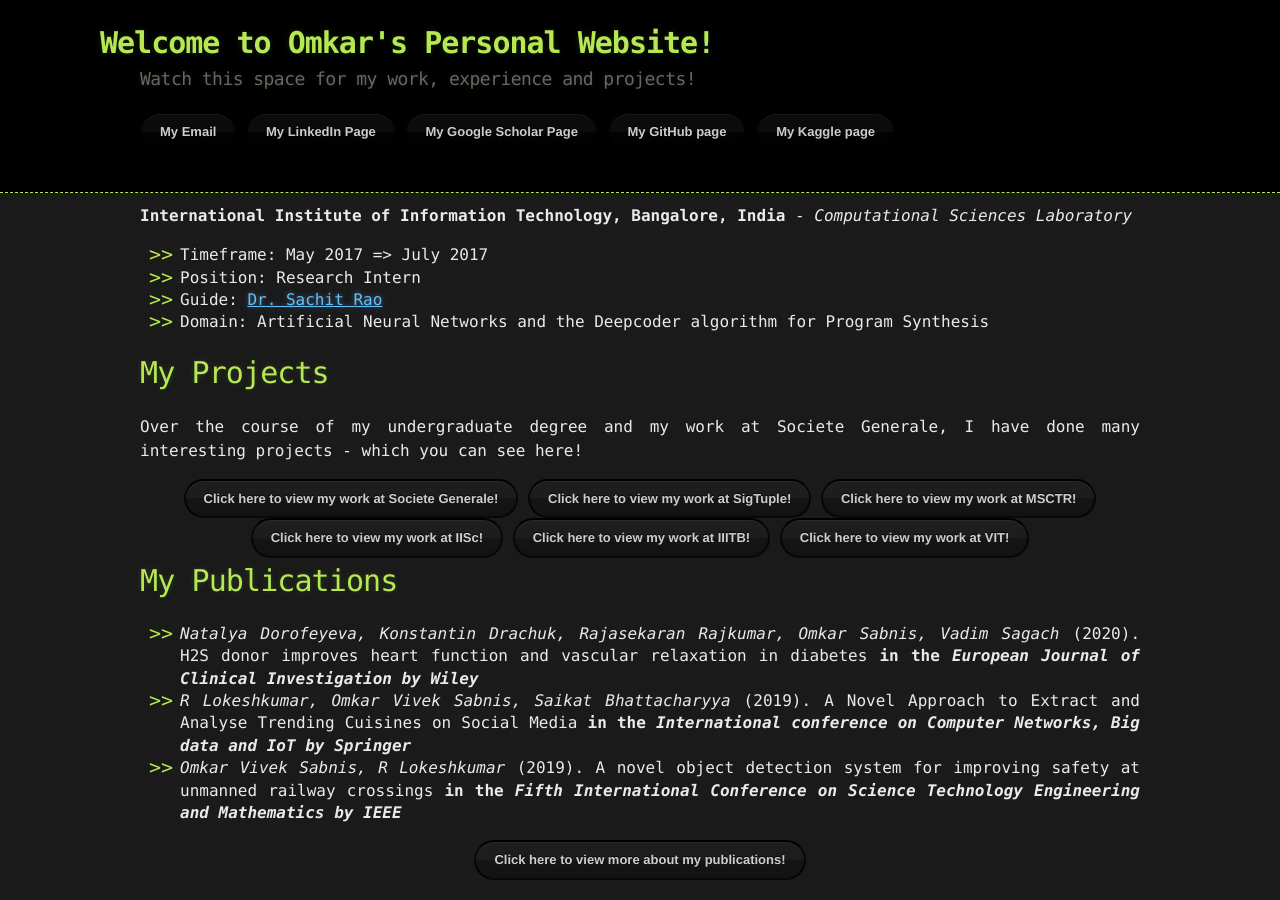
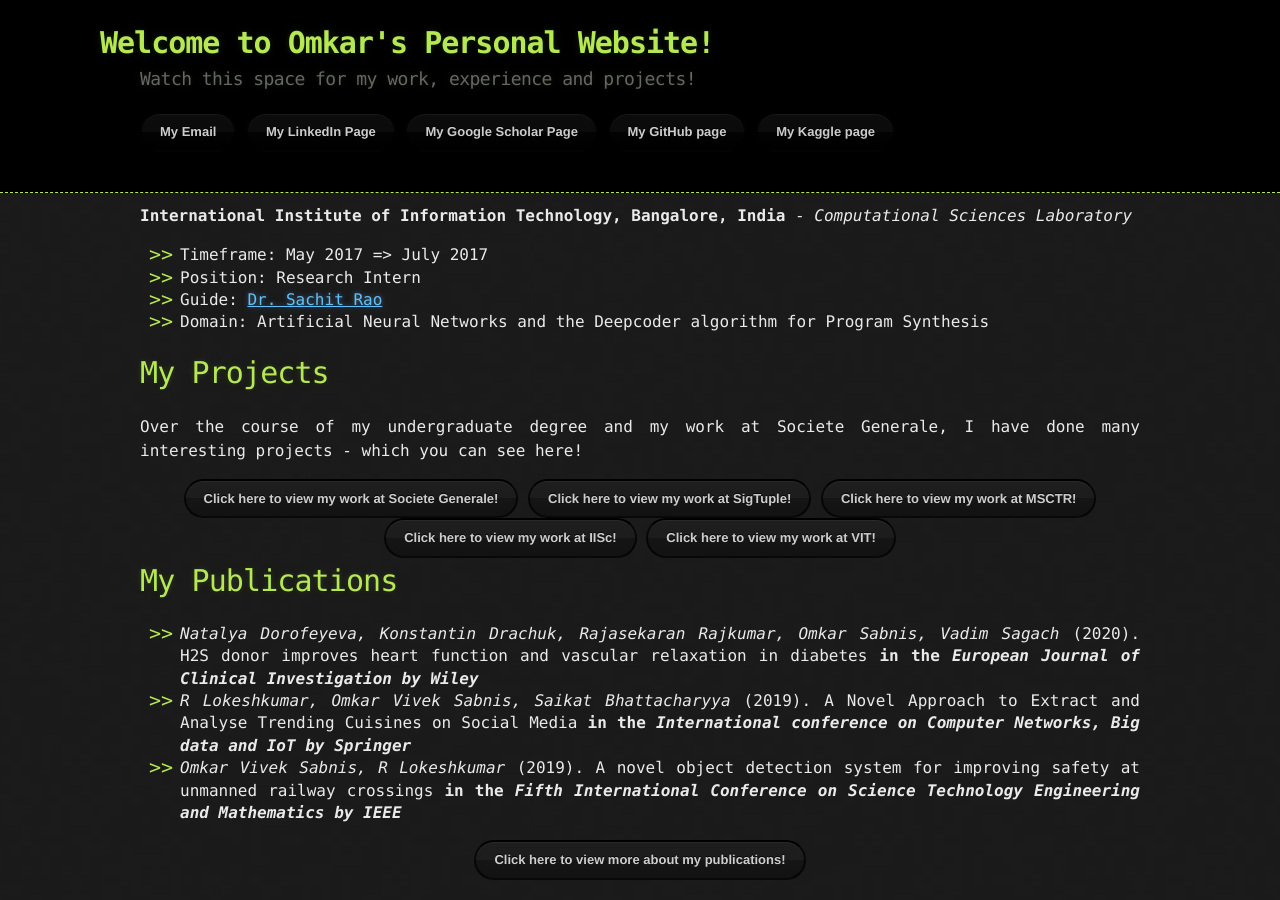
Before and after one commit to osabnis/osabnis.github.io, a Jekyll site: the page built from index.md, in a window 1280 px wide and 900 px high, scrolled down 1464 px. Built offline with Jekyll 4.4.1, drawn with Linux system fonts in a browser that asks for light colours; our own code applies the rules of GitHub Pages for plain Markdown files.

Commit message:
Update index.md

```diff
--- a/index.md
+++ b/index.md
@@ -80,7 +80,6 @@ Over the course of my undergraduate degree and my work at Societe Generale, I ha
   <a href="https://osabnis.github.io/sigtuple.html" class="btn btn-email"><span class="fa fa-envelope"></span>Click here to view my work at SigTuple!</a>
   <a href="https://osabnis.github.io/msctr.html" class="btn btn-email"><span class="fa fa-envelope"></span>Click here to view my work at MSCTR!</a>
   <a href="https://osabnis.github.io/iisc.html" class="btn btn-email"><span class="fa fa-envelope"></span>Click here to view my work at IISc!</a>
-  <a href="https://osabnis.github.io/iiitb.html" class="btn btn-email"><span class="fa fa-envelope"></span>Click here to view my work at IIITB!</a>
   <a href="https://osabnis.github.io/vit.html" class="btn btn-email"><span class="fa fa-envelope"></span>Click here to view my work at VIT!</a>
 </div>
 
```
